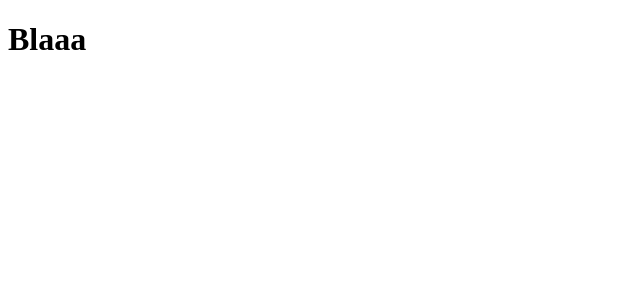
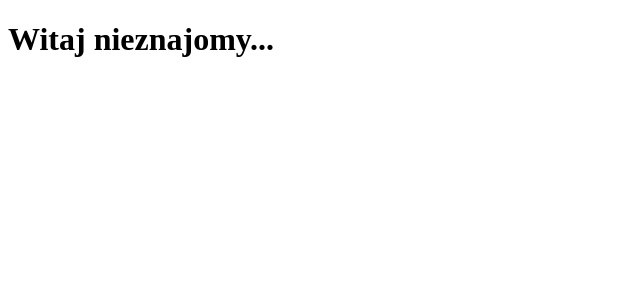
Before and after one commit to abraxaswisz/todolist, a React (Create React App) app: page /home in a window 1280 px wide. Shown: the top 300 px of the page, without its empty margins (0-640 px from the left). Built offline with nearby package versions, Linux system fonts and the light colour scheme.

Commit message:
added routes to login

```diff
--- a/src/Components/App.js
+++ b/src/Components/App.js
@@ -6,8 +6,8 @@ class App extends Component {
     return (
       <div className="App">
         <Header />
-        <Link to="/home">
-          <button>Click Here to Continue</button>
+        <Link to="/login">
+          <button>Click Here to login</button>
         </Link>
       </div>
     );
--- a/src/Components/Home.js
+++ b/src/Components/Home.js
@@ -1,8 +1,12 @@
-import React, { Component } from "react";
+import React, { Fragment, Component } from "react";
 
 class Home extends Component {
   render() {
-    return <h1>Blaaa</h1>;
+    return (
+      <Fragment>
+        <h1>Witaj nieznajomy...</h1>
+      </Fragment>
+    );
   }
 }
 
--- a/src/Components/Router.js
+++ b/src/Components/Router.js
@@ -3,14 +3,15 @@ import { BrowserRouter, Switch, Route } from "react-router-dom";
 import App from "./App";
 import NotFound from "./NotFound";
 import Home from "./Home";
-
+import Login from "./Login";
 class Router extends Component {
   render() {
     return (
       <BrowserRouter>
         <Switch>
           <Route exact path="/" component={App} />
-          <Route path="/home" component={Home} />
+          <Route exact path="/login" component={Login} />
+          <Route exact path="/home" component={Home} />
           <Route component={NotFound} />
         </Switch>
       </BrowserRouter>
```
